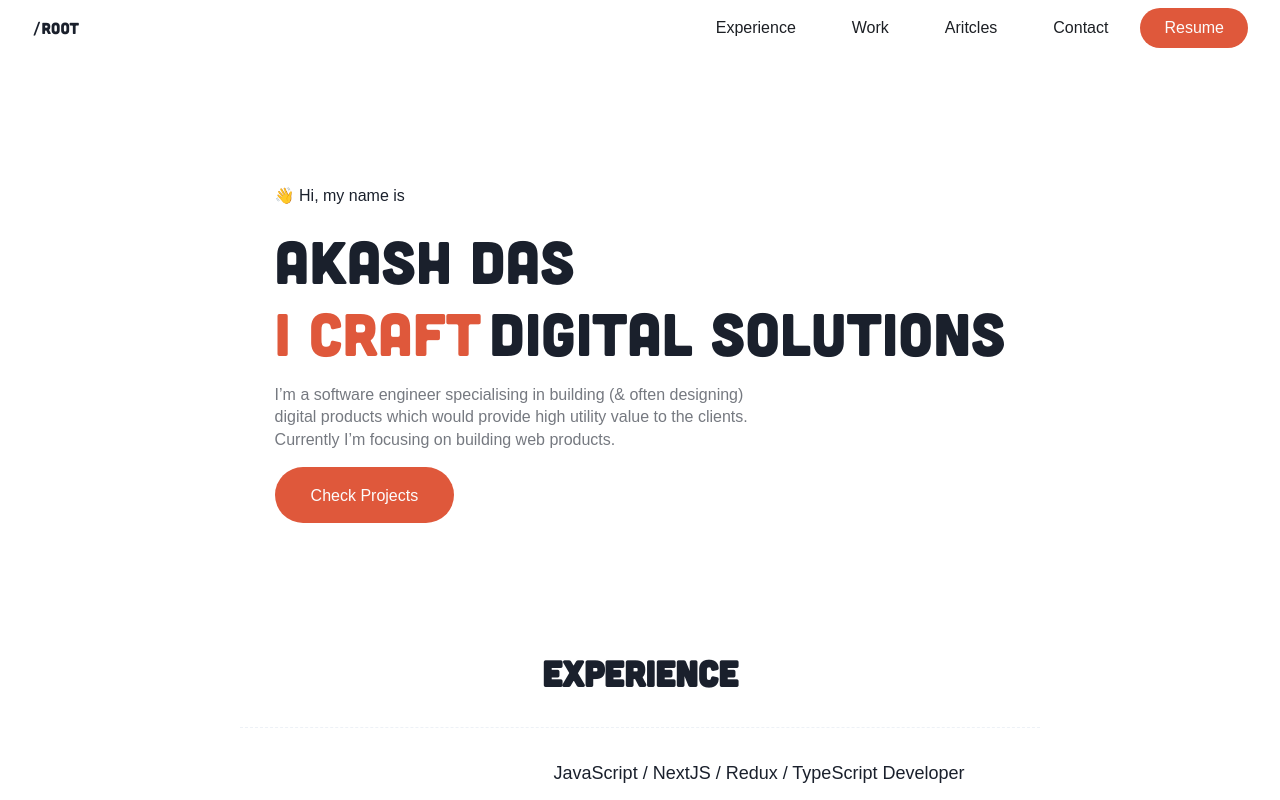
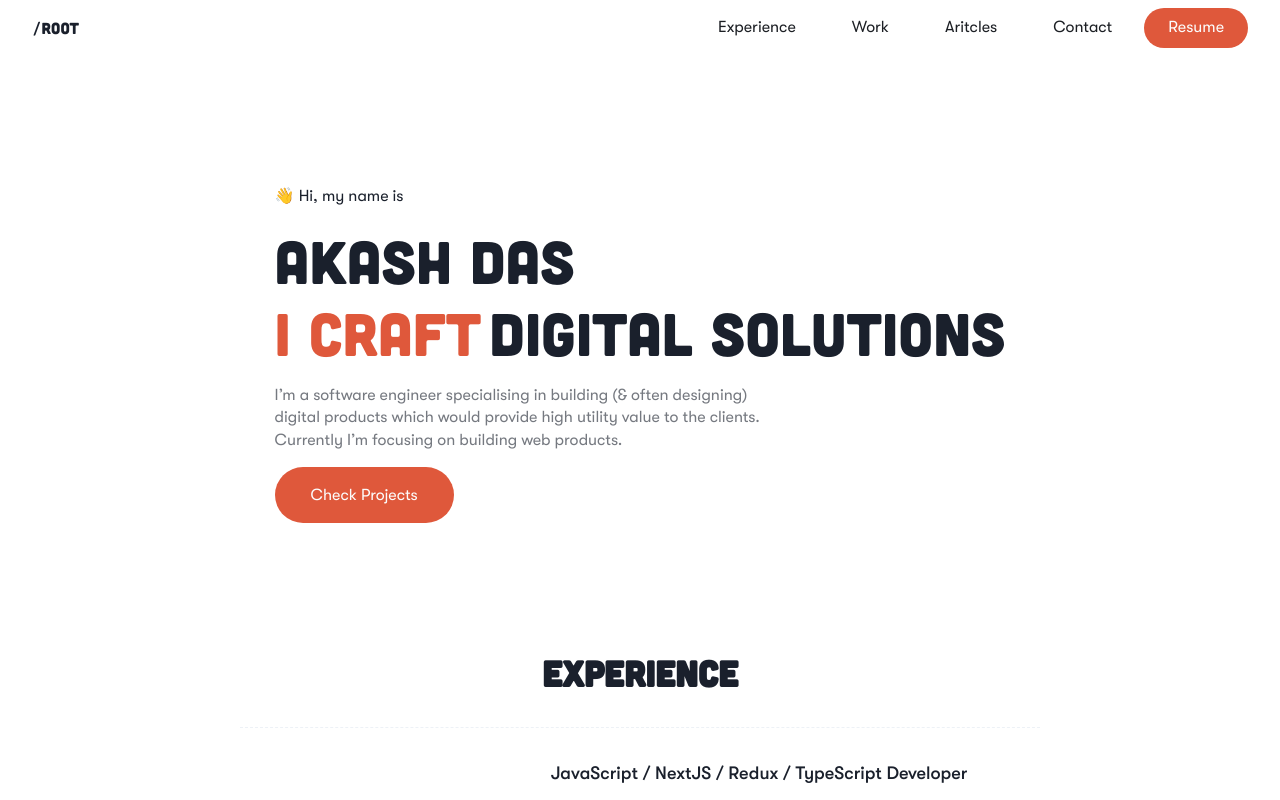
Before and after one commit to AkashSDas/portfolio, a Next.js app: page / in a window 1280 px wide. Shown: the top 800 px of the page. Built offline with nearby package versions, Linux system fonts and the light colour scheme.

Commit message:
try a fix for font in production

```diff
--- a/src/styles/globals.css
+++ b/src/styles/globals.css
@@ -6,19 +6,19 @@
 /* Font faces for different weights */
 
 @font-face {
-  font-family: "GTWalsheimPro";
+  font-family: "GT Walsheim Pro";
   src: url(../../public/fonts/GTWalsheimPro/regular.ttf);
   font-weight: 400;
 }
 
 @font-face {
-  font-family: "GTWalsheimPro";
+  font-family: "GT Walsheim Pro";
   src: url(../../public/fonts/GTWalsheimPro/medium.ttf);
   font-weight: 500;
 }
 
 @font-face {
-  font-family: "GTWalsheimPro";
+  font-family: "GT Walsheim Pro";
   src: url(../../public/fonts/GTWalsheimPro/bold.ttf);
   font-weight: 600;
 }
```
